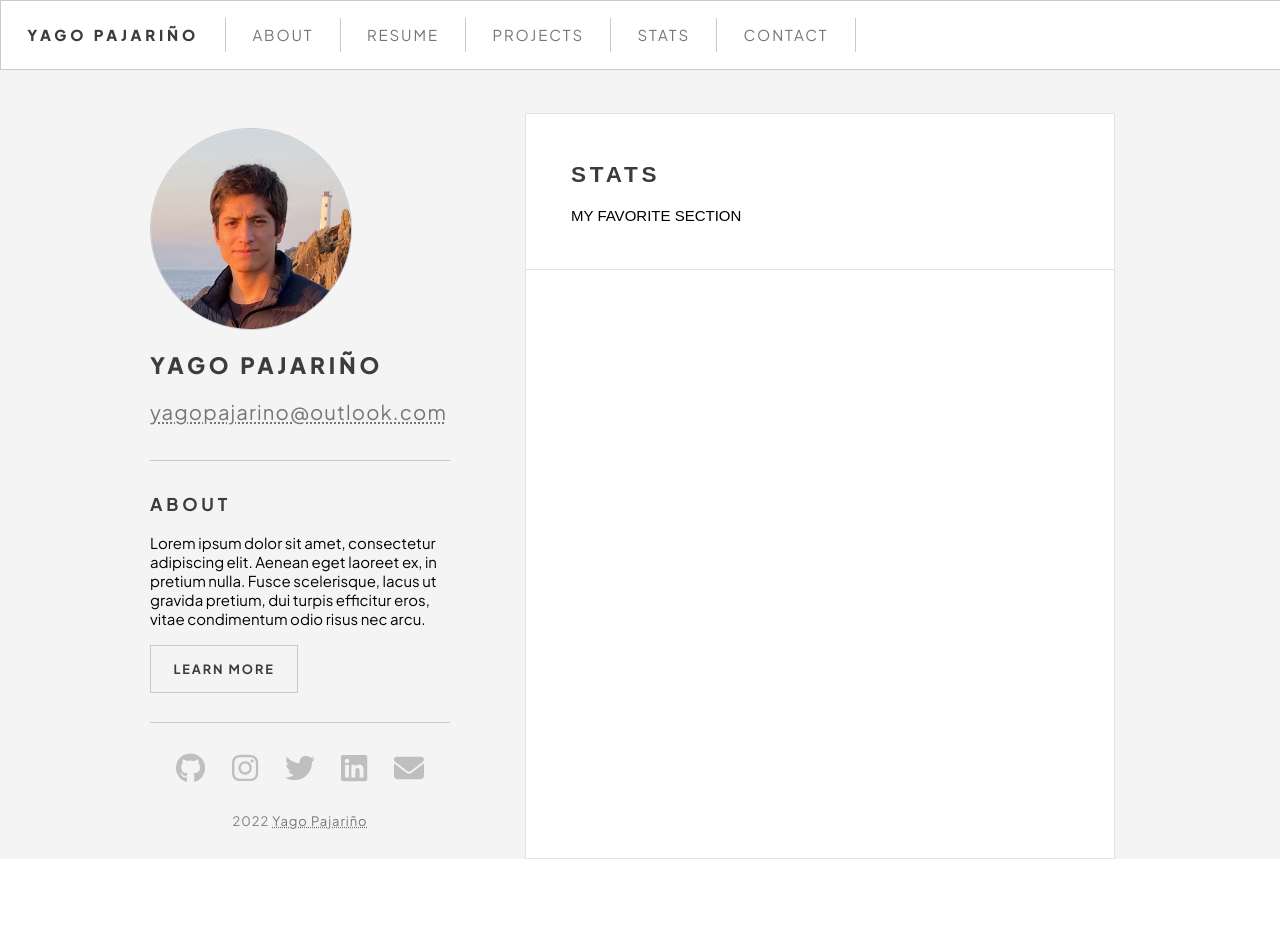
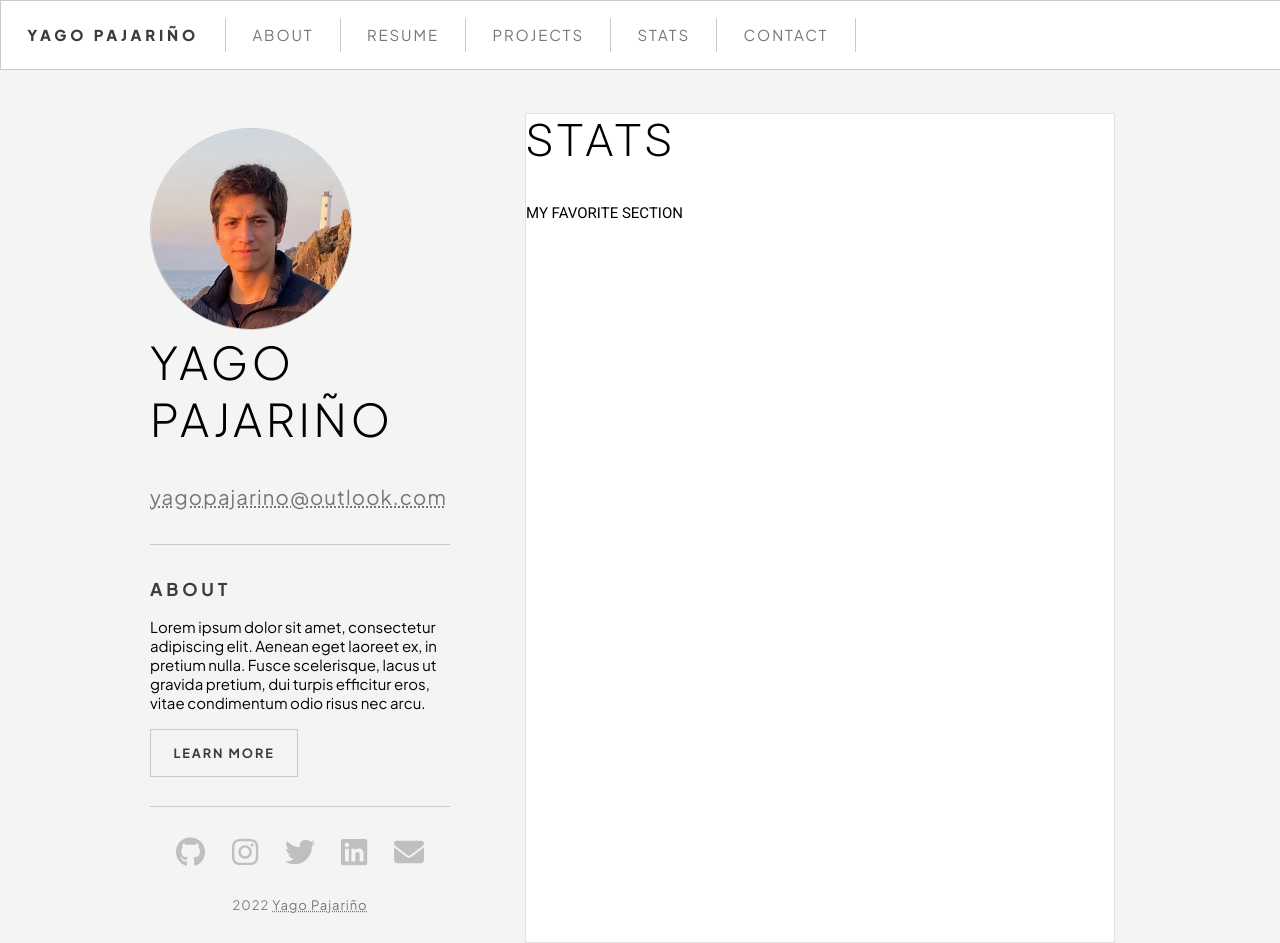
Before and after one commit to yagopajarino/resume, a React (Create React App) app: page /stats in a window 1280 px wide. Before the commit the page ends 859 px from the top, so only its background shows below. Built offline with nearby package versions, Linux system fonts and the light colour scheme.

Commit message:
Adds new style

```diff
--- a/src/style.css
+++ b/src/style.css
@@ -24,14 +24,31 @@ a {
 
 h1 {
     letter-spacing: 1mm;
+    color: #000000;
+    font-weight: 300;
+    font-size: 3rem;
+    margin-top: 0;
+}
+
+h2 {
+    letter-spacing: 1mm;
     color: #3d3b3b;
-    font-weight: 900;
+    font-weight: 700;
+    font-size: 2rem;
 }
 
 h3 {
     letter-spacing: 1mm;
     color: #3d3b3b;
 }
+
+h4 {
+    font-size: 1.5rem;
+    font-weight: 400;
+    margin: 0;
+    color: #000000;
+}
+
 
 section {
     padding: 1rem 0;
@@ -181,7 +198,16 @@ footer > p {
     letter-spacing: 0.25mm;
 }
 
-.boxContainer {
+article {
+    font-family: 'Roboto', sans-serif;
+}
+
+.welcomeTitle {
+    font-size: 3rem;
+    font-weight: 300;
+}
+
+header {
+    padding: 3rem 4rem;
     border-bottom: 1px solid hsl(0deg 0% 63% / 30%);
-    padding: 2rem 3rem;
 }
```
